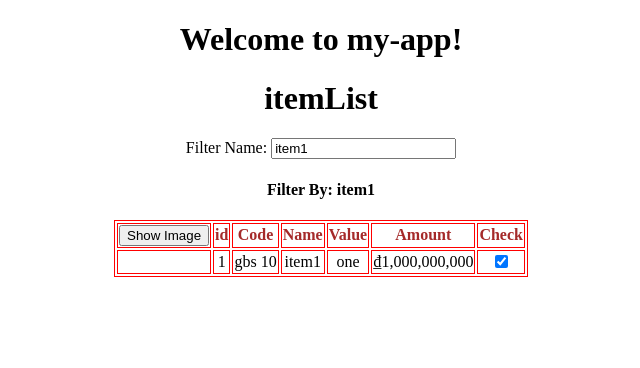
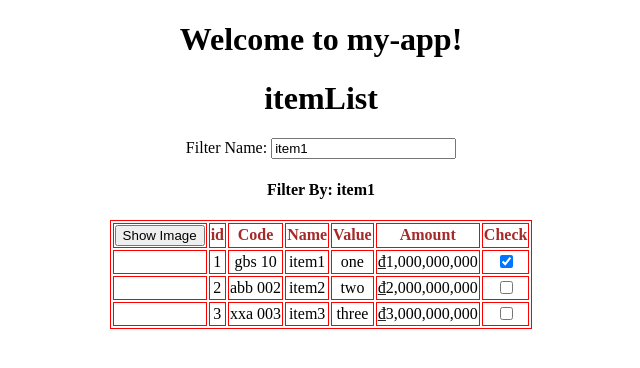
Before and after one commit to legiahuy1996/Angular-Learning, an Angular app: page / in a window 1280 px wide. Shown: the top 368 px of the page, without its empty margins (319-959 px from the left). Built offline with nearby package versions, Linux system fonts and the light colour scheme.

Commit message:
Services and Dependency Injection

```diff
--- a/src/app/item.component.ts
+++ b/src/app/item.component.ts
@@ -1,12 +1,13 @@
-import { Component } from '@angular/core';
+import { Component, OnInit } from '@angular/core';
 import { Iitem } from '../item';
+import { ItemService } from './item.service';
 
 @Component({
     selector: 'app-item',
     templateUrl: './item.component.html',
     styleUrls: ['./item.component.css']
 })
-export class ItemComponent {
+export class ItemComponent implements OnInit {
     title: string = 'itemList';
     _listfiltered: string;
     get listfiltered() {
@@ -20,40 +21,23 @@ export class ItemComponent {
     imgWidth: number = 50;
     imgMargin: number = 2;
     filteredItem: Iitem[];
-    items: Iitem[] = [
-        {
-            "ID": 1,
-            "value": "one",
-            "imageSrc": "https://ttol.vietnamnetjsc.vn/images/2018/05/25/13/40/net-cuoi-be-gai-9-1527053440039156820618.jpg",
-            "Amount": 1000000000,
-            "Code": "gbs-10",
-            "Name": "item1",
-            "IsCheck": true
-        },
-        {
-            "ID": 2,
-            "value": "two",
-            "imageSrc": "https://ttol.vietnamnetjsc.vn/images/2018/05/25/13/40/net-cuoi-be-gai-8-1527053440037953986965.jpg",
-            "Amount": 2000000000,
-            "Code": "abb-002",
-            "Name": "item2",
-            "IsCheck": false
-        }
-    ];
-    constructor() {
-        this.filteredItem = this.items;
-        this.listfiltered = "item1";
+    items: Iitem[];
+    constructor(private itemService: ItemService) {
+
     }
     toggleButton(): void {
         this.showImage = !this.showImage;
     };
     performFilter(filterBy: string): Iitem[] {
         filterBy = filterBy.toLocaleLowerCase();
-        const param = this.items.filter((item: Iitem) => { item.Name.toLocaleLowerCase().indexOf(filterBy) !== -1 });
-        console.log(param);
         return this.items.filter((item: Iitem) => item.Name.toLocaleLowerCase().indexOf(filterBy) !== -1);
     }
     onRatingClicked(message: string): void {
         this.title = 'item List:' + message;
     }
+    ngOnInit(): void {
+        this.items = this.itemService.getItem();
+        this.listfiltered = "item1";
+        this.filteredItem = this.items;
+    }
 }
--- /dev/null
+++ b/src/app/item.service.ts
@@ -0,0 +1,39 @@
+import { Injectable } from "@angular/core";
+import { Iitem } from "../item";
+
+@Injectable({
+    providedIn: 'root'
+})
+export class ItemService {
+    getItem(): Iitem[] {
+        return [
+            {
+                "ID": 1,
+                "value": "one",
+                "imageSrc": "https://ttol.vietnamnetjsc.vn/images/2018/05/25/13/40/net-cuoi-be-gai-9-1527053440039156820618.jpg",
+                "Amount": 1000000000,
+                "Code": "gbs-10",
+                "Name": "item1",
+                "IsCheck": true
+            },
+            {
+                "ID": 2,
+                "value": "two",
+                "imageSrc": "https://ttol.vietnamnetjsc.vn/images/2018/05/25/13/40/net-cuoi-be-gai-8-1527053440037953986965.jpg",
+                "Amount": 2000000000,
+                "Code": "abb-002",
+                "Name": "item2",
+                "IsCheck": false
+            },
+            {
+                "ID": 3,
+                "value": "three",
+                "imageSrc": "https://ttol.vietnamnetjsc.vn/images/2018/05/25/13/40/net-cuoi-be-gai-8-1527053440037953986965.jpg",
+                "Amount": 3000000000,
+                "Code": "xxa-003",
+                "Name": "item3",
+                "IsCheck": false
+            }
+        ];
+    }
+}
```
